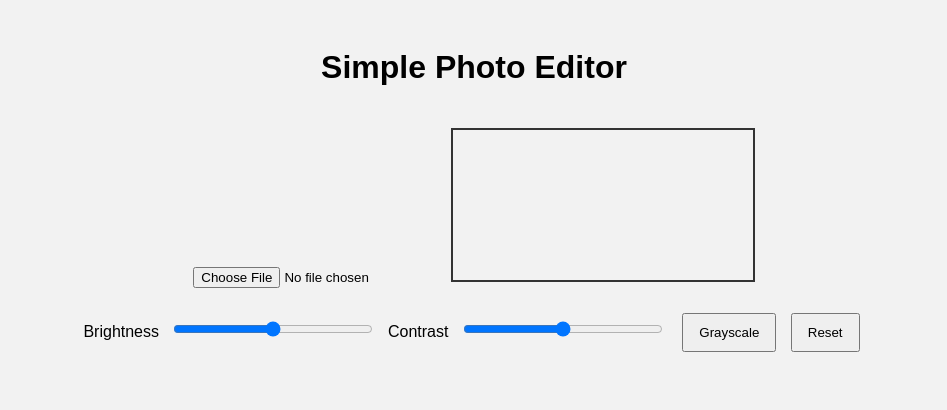
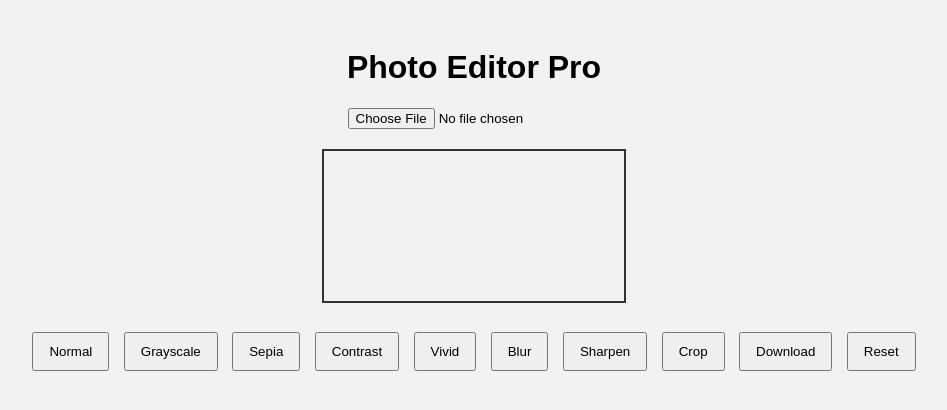
Before and after one commit to tanish4409-afk/photo-editor, a plain HTML site: page index.html in a window 1280 px wide. Shown: the whole page, without its empty margins (166-1113 px from the left). Drawn offline with Linux system fonts and the light colour scheme.

Commit message:
Update index.html

```diff
--- a/index.html
+++ b/index.html
@@ -1,27 +1,34 @@
 <!DOCTYPE html>
 <html lang="en">
 <head>
-    <meta charset="UTF-8">
-    <title>Photo Editor</title>
-    <link rel="stylesheet" href="style.css">
+  <meta charset="UTF-8">
+  <title>Photo Editor Pro</title>
+  <meta name="viewport" content="width=device-width, initial-scale=1.0">
+  <link rel="stylesheet" href="style.css">
 </head>
 <body>
 
-<h1>Simple Photo Editor</h1>
+<h1>Photo Editor Pro</h1>
 
 <input type="file" id="upload" accept="image/*">
 
-<canvas id="canvas"></canvas>
+<div class="editor">
+  <canvas id="canvas"></canvas>
+</div>
 
 <div class="controls">
-    <label>Brightness</label>
-    <input type="range" id="brightness" min="0" max="200" value="100">
+  <button onclick="setFilter('none')">Normal</button>
+  <button onclick="setFilter('grayscale(100%)')">Grayscale</button>
+  <button onclick="setFilter('sepia(100%)')">Sepia</button>
+  <button onclick="setFilter('contrast(150%)')">Contrast</button>
+  <button onclick="setFilter('saturate(180%)')">Vivid</button>
 
-    <label>Contrast</label>
-    <input type="range" id="contrast" min="0" max="200" value="100">
+  <button onclick="blurImage()">Blur</button>
+  <button onclick="sharpenImage()">Sharpen</button>
 
-    <button id="grayscale">Grayscale</button>
-    <button id="reset">Reset</button>
+  <button onclick="cropImage()">Crop</button>
+  <button onclick="downloadImage()">Download</button>
+  <button onclick="resetImage()">Reset</button>
 </div>
 
 <script src="script.js"></script>
```
